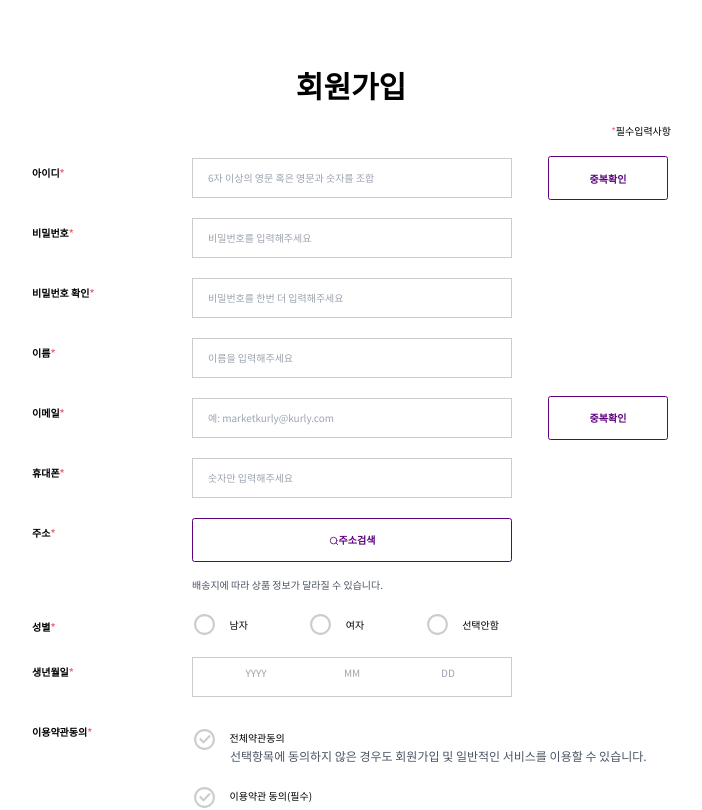
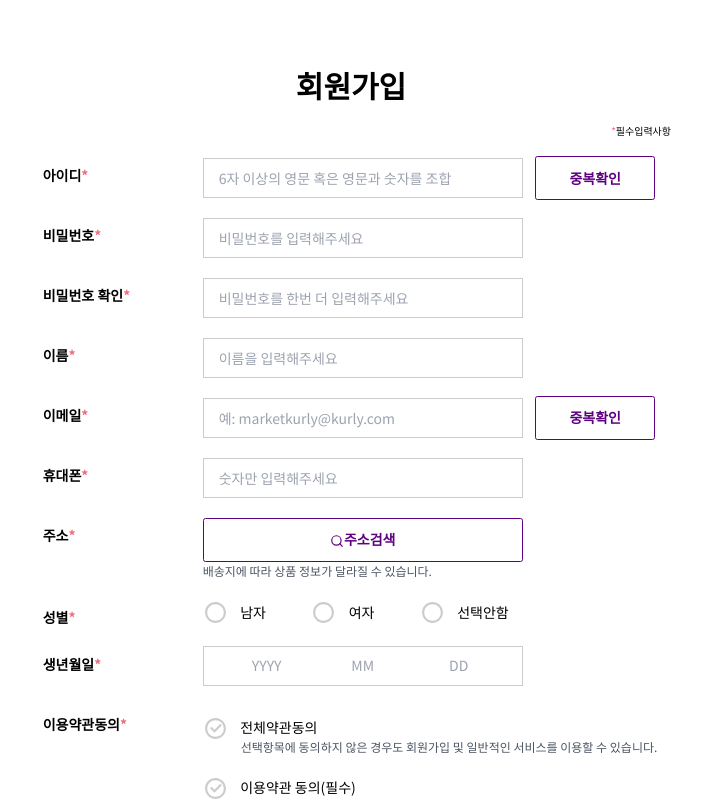
Before and after one commit to Kurlabo/frontend, a React (Create React App) app: page /shop/account/signup in a window 1280 px wide. Shown: the top 810 px of the page, without its empty margins (289-991 px from the left). Built offline with nearby package versions, Linux system fonts and the light colour scheme.

Commit message:
feat : divide Button, Input jsx

```diff
--- a/src/components/signup/IdInput.jsx
+++ b/src/components/signup/IdInput.jsx
@@ -1,10 +1,9 @@
 import React, { useRef } from 'react';
+import SignupButton from './SignupButton';
 
 const regTitle = 'font-bold text-left align-top pt-7 ';
 const regInput = 'border-solid border border-inputGray w-r-32 h-16 px-6';
 const subText = 'text-r-1.2 text-gray-600';
-const formButton =
-  'w-48 ml-2 font-bold text-kp-600 border-kp-600 border-solid border rounded h-r-4.4';
 
 const IdInput = ({ state: [validId1, validId2], setState: [setValidId1, setValidId2] }) => {
   const idSub = useRef();
@@ -34,7 +33,7 @@ const IdInput = ({ state: [validId1, validId2], setState: [setValidId1, setValid
         </div>
       </td>
       <td className="align-baseline pt-3.5">
-        <button className={formButton}>중복확인</button>
+        <SignupButton>중복확인</SignupButton>
       </td>
     </>
   );
--- /dev/null
+++ b/src/components/signup/InputDate.jsx
@@ -0,0 +1,15 @@
+import React from 'react';
+
+const InputDate = ({ name, placeholder, onChange }) => {
+  return (
+    <input
+      type="text"
+      name={name}
+      className="w-1/3 mt-3 text-center"
+      placeholder={placeholder}
+      onChange={onChange}
+    />
+  );
+};
+
+export default InputDate;
--- /dev/null
+++ b/src/components/signup/InputGender.jsx
@@ -0,0 +1,26 @@
+import React from 'react';
+
+import { RiRadioButtonFill } from 'react-icons/ri';
+import { RiCheckboxBlankCircleLine } from 'react-icons/ri';
+
+const radioLabel = { verticalAlign: 'super' };
+const formRadioIcon = 'inline-block w-10 h-10 border-inputRadio mr-5 text-kp-600';
+const formRadioIcon2 = `${formRadioIcon} text-inputGray`;
+
+const InputGender = ({ id, name, onChange, state, children }) => {
+  return (
+    <div className="w-1/3 inline-block">
+      <input type="radio" id={id} name={name} value={id} className="hidden" onChange={onChange} />
+      <label htmlFor={id} style={radioLabel}>
+        {state === id ? (
+          <RiRadioButtonFill className={formRadioIcon} />
+        ) : (
+          <RiCheckboxBlankCircleLine className={formRadioIcon2} />
+        )}
+        <span className="align-middle">{children}</span>
+      </label>
+    </div>
+  );
+};
+
+export default InputGender;
--- a/src/components/signup/Signup.jsx
+++ b/src/components/signup/Signup.jsx
@@ -1,11 +1,12 @@
-import React, { useEffect, useRef, useState } from 'react';
+import React, { useRef, useState } from 'react';
 import { FiSearch } from 'react-icons/fi';
-import { RiRadioButtonFill } from 'react-icons/ri';
-import { RiCheckboxBlankCircleLine } from 'react-icons/ri';
 import CheckBox from './CheckBox';
 import FormInput from './FormInput';
 import IdInput from './IdInput';
+import InputDate from './InputDate';
+import InputGender from './InputGender';
 import PassInput from './PassInput';
+import SignupButton from './SignupButton';
 
 const Signup = () => {
   const formTitle = 'pt-28 font-black text-5xl text-center';
@@ -13,14 +14,7 @@ const Signup = () => {
   const regTitle = 'font-bold text-left align-top pt-7 ';
   const regInput = 'border-solid border border-inputGray w-r-32 h-16 px-6';
   const subText = 'text-r-1.2 text-gray-600';
-  const formButton =
-    'w-48 ml-2 font-bold text-kp-600 border-kp-600 border-solid border rounded h-r-4.4';
-  const formTdButton =
-    'w-formInput font-bold text-kp-600 border-kp-600 border-solid border rounded h-r-4.4';
   const submitBtn = 'bg-kp-600 text-white w-96 h-20 rounded-md';
-  const radioLabel = { verticalAlign: 'super' };
-  const formRadioIcon = 'inline-block w-10 h-10 border-inputRadio mr-5 text-kp-600';
-  const formRadioIcon2 = `${formRadioIcon} text-inputGray`;
 
   const [validId1, setValidId1] = useState(false);
   const [validId2, setValidId2] = useState(false);
@@ -40,18 +34,8 @@ const Signup = () => {
   const [age, setAge] = useState(false);
 
   const formRef = useRef();
-  const idSub = useRef();
-  const passSub = useRef();
-  const rePassRef = useRef();
-  const rePassSub = useRef();
-
   const emailRef = useRef();
   const phoneRef = useRef();
-
-  const yearRef = useRef();
-  const monthRef = useRef();
-  const dayRef = useRef();
-
   const agree1Ref = useRef();
   const agree2Ref = useRef();
   const infoRef = useRef();
@@ -91,7 +75,7 @@ const Signup = () => {
                 이메일
               </FormInput>
               <td>
-                <button className={formButton}>중복확인</button>
+                <SignupButton onclick={clickButton}>중복확인</SignupButton>
               </td>
             </tr>
             <tr>
@@ -109,11 +93,10 @@ const Signup = () => {
                 주소<span className="text-formStar">*</span>
               </th>
               <td className="py-4">
-                <button className={formTdButton}>
+                <SignupButton big={true} onClick={clickButton}>
                   <FiSearch className="inline-block" />
                   주소검색
-                </button>
-                <input type="text" name="address" />
+                </SignupButton>
                 <p className={subText}>배송지에 따라 상품 정보가 달라질 수 있습니다.</p>
               </td>
               <td></td>
@@ -123,60 +106,30 @@ const Signup = () => {
                 성별<span className="text-formStar">*</span>
               </th>
               <td className="py-4">
-                <div className="w-1/3 inline-block">
-                  <input
-                    type="radio"
+                <InputGender
                   id="man"
                   name="gender"
-                    value="man"
-                    className="hidden"
                   onChange={e => setGender(e.target.id)}
-                  />
-                  <label htmlFor="man" style={radioLabel}>
-                    {gender === 'man' ? (
-                      <RiRadioButtonFill className={formRadioIcon} />
-                    ) : (
-                      <RiCheckboxBlankCircleLine className={formRadioIcon2} />
-                    )}
-                    <span className="align-middle">남자</span>
-                  </label>
-                </div>
-                <div className="w-1/3 inline-block">
-                  <input
-                    type="radio"
+                  state={gender}
+                >
+                  남자
+                </InputGender>
+                <InputGender
                   id="woman"
                   name="gender"
-                    value="woman"
-                    className="hidden"
                   onChange={e => setGender(e.target.id)}
-                  />
-                  <label htmlFor="woman" style={radioLabel}>
-                    {gender === 'woman' ? (
-                      <RiRadioButtonFill className={formRadioIcon} />
-                    ) : (
-                      <RiCheckboxBlankCircleLine className={formRadioIcon2} />
-                    )}
-                    <span className="align-middle">여자</span>
-                  </label>
-                </div>
-                <div className="w-1/3 inline-block">
-                  <input
-                    type="radio"
+                  state={gender}
+                >
+                  여자
+                </InputGender>
+                <InputGender
                   id="none"
                   name="gender"
-                    value="none"
-                    className="hidden"
                   onChange={e => setGender(e.target.id)}
-                  />
-                  <label htmlFor="none" style={radioLabel}>
-                    {gender === 'none' ? (
-                      <RiRadioButtonFill className={formRadioIcon} />
-                    ) : (
-                      <RiCheckboxBlankCircleLine className={formRadioIcon2} />
-                    )}
-                    <span className="align-middle">선택안함</span>
-                  </label>
-                </div>
+                  state={gender}
+                >
+                  선택안함
+                </InputGender>
               </td>
               <td></td>
             </tr>
@@ -186,27 +139,9 @@ const Signup = () => {
               </th>
               <td className="py-4">
                 <div className={regInput}>
-                  <input
-                    type="text"
-                    name="birthY"
-                    className="w-1/3 mt-3 text-center"
-                    placeholder="YYYY"
-                    onChange={checkBirth}
-                  />
-                  <input
-                    type="text"
-                    name="birthM"
-                    className="w-1/3 mt-3 text-center"
-                    placeholder="MM"
-                    onChange={checkBirth}
-                  />
-                  <input
-                    type="text"
-                    name="birthD"
-                    className="w-1/3 mt-3 text-center"
-                    placeholder="DD"
-                    onChange={checkBirth}
-                  />
+                  <InputDate name="birthY" placeholder="YYYY" onChange={checkBirth} />
+                  <InputDate name="birthM" placeholder="MM" onChange={checkBirth} />
+                  <InputDate name="birthD" placeholder="DD" onChange={checkBirth} />
                 </div>
               </td>
               <td></td>
@@ -283,6 +218,10 @@ const Signup = () => {
     </div>
   );
 
+  function clickButton(params) {
+    console.log(1);
+  }
+
   function onChangeAll(e) {
     setAllAgree(e.target.checked);
     [agree1Ref, agree2Ref, infoRef, snsRef, emailRef2, ageRef].forEach((ref, i) => {
--- /dev/null
+++ b/src/components/signup/SignupButton.jsx
@@ -0,0 +1,16 @@
+import React from 'react';
+
+const formButton =
+  'w-48 ml-2 font-bold text-kp-600 border-kp-600 border-solid border rounded h-r-4.4';
+const formTdButton =
+  'w-formInput font-bold text-kp-600 border-kp-600 border-solid border rounded h-r-4.4';
+
+const SignupButton = ({ big = false, onClick, children }) => {
+  return (
+    <button className={big ? formTdButton : formButton} onClick={onclick}>
+      {children}
+    </button>
+  );
+};
+
+export default SignupButton;
--- a/tailwind.config.js
+++ b/tailwind.config.js
@@ -9,7 +9,7 @@ module.exports = {
       fontSize: {
         'r-0': '0rem',
         'p-16': '1.6rem',
-        'p-24': '2.4rem',
+        'r-24': '2.4rem',
         'r-1.2': '1.2rem',
         'r-1.3': '1.3rem',
         'r-1.4': '1.4rem',
@@ -27,38 +27,16 @@ module.exports = {
         '50-p': '50%',
       },
       height: {
-        16.5: '4.4rem',
+        'r-4.4': '4.4rem',
       },
       padding: {
-        102: '10.2rem',
+        'r-10.2': '10.2rem',
       },
       inset: {
         'r-4.5': '4.5rem',
         'r-4.6': '4.6rem',
         'p-91': '91px',
         'p-159': '159px',
-      },
-      borderRadius: {
-        'p-3': '0.3rem',
-        '50-p': '50%',
-      },
-      fontSize: {
-        'r-0': '0rem',
-        'p-16': '1.6rem',
-        'p-24': '2.4rem',
-        1.2: '1.2rem',
-        1.3: '1.3rem',
-        1.4: '1.4rem',
-        1.5: '1.5rem',
-        1.6: '1.6rem',
-        1.8: '1.8rem',
-        2: '2rem',
-      },
-      inset: {
-        'r-4.5': '4.5rem',
-        'r-4.6': '4.6rem',
-        91: '91px',
-        159: '159px',
       },
       colors: {
         kg: {
```
Also changed, not shown: 1 other file (tests, documents, lock files or other folders). Lines whose indentation alone changed are shown as unchanged.
